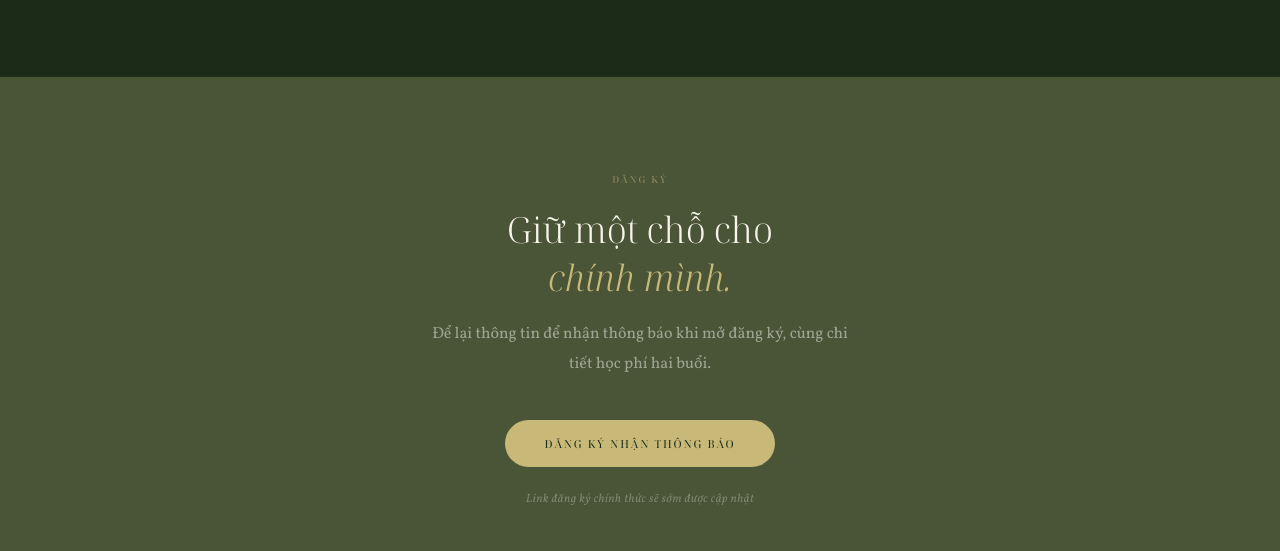
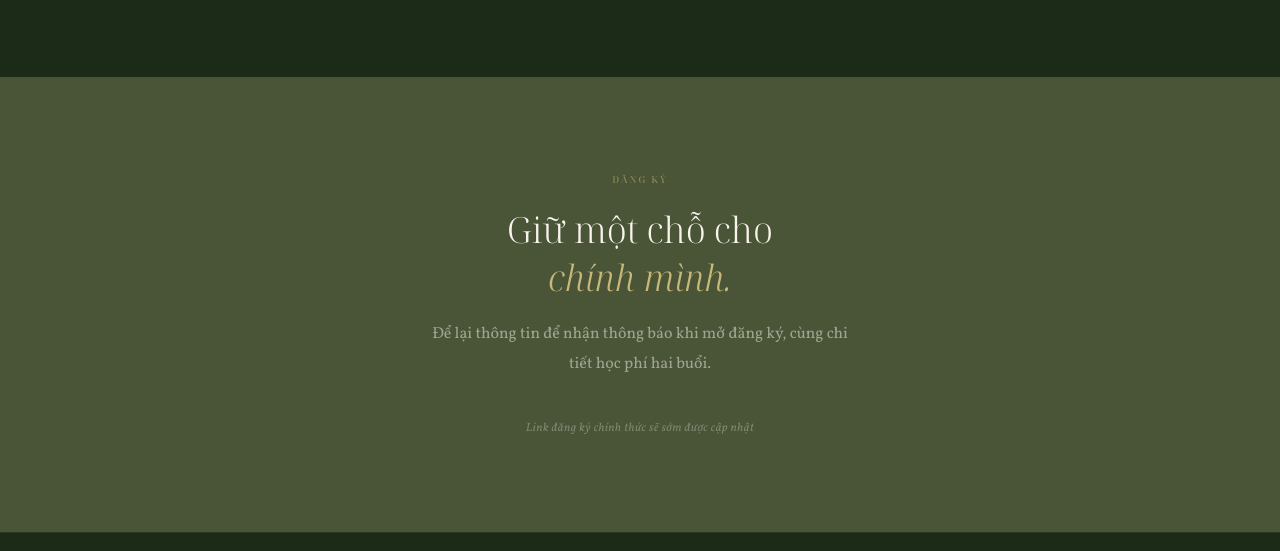
Before and after one commit to schooloflove1111-tech/sol.workshop.landing, a plain HTML site: page index.html in a window 1280 px wide. Shown: the part 5413-5964 px from the top of the page. Drawn offline with Linux system fonts and the light colour scheme.

Commit message:
Update index.html

```diff
--- a/index.html
+++ b/index.html
@@ -768,7 +768,7 @@ footer p {
     <h2 class="section-heading on-dark" style="text-align:center">Giữ một chỗ cho<br><em>chính mình.</em></h2>
     <p class="section-body on-dark" style="text-align:center">Để lại thông tin để nhận thông báo khi mở đăng ký, cùng chi tiết học phí hai buổi.</p>
     <div style="text-align:center">
-      <a href="#" class="btn-primary">Đăng ký nhận thông báo</a>
+
       <p class="register-note">Link đăng ký chính thức sẽ sớm được cập nhật</p>
     </div>
   </div>
```
